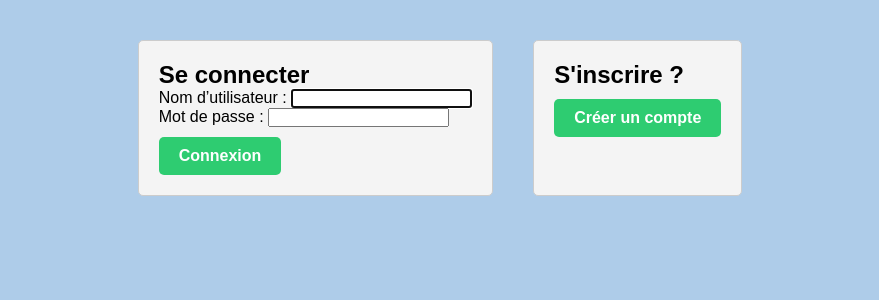
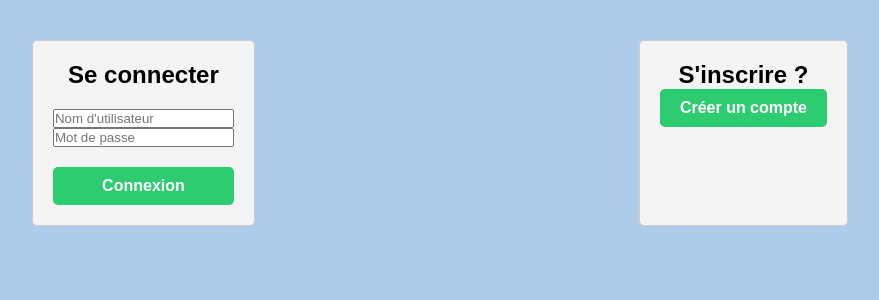
Before and after one commit to samichelly/P9__Django_web_app, a Django app: page / in a window 1280 px wide. Shown: the part 251-551 px from the top of the page, without its empty margins (200-1079 px from the left). Run offline with Django 4.2, Linux system fonts and the light colour scheme.

Commit message:
Corrections front-end : pages subscription, signin, and create_ticket

```diff
--- a/LITReview/app_books/forms.py
+++ b/LITReview/app_books/forms.py
@@ -15,12 +15,27 @@ class SignUpForm(UserCreationForm):
 
 
 class SignInForm(AuthenticationForm):
+    username = forms.CharField(
+        widget=forms.TextInput(attrs={"placeholder": "Nom d'utilisateur"})
+    )
+    password = forms.CharField(
+        widget=forms.PasswordInput(attrs={"placeholder": "Mot de passe"})
+    )
+
     class Meta:
         model = User
         fields = ("username", "password")
 
 
 class TicketForm(forms.ModelForm):
+    title = forms.CharField(
+        widget=forms.TextInput(attrs={"placeholder": "Ajouter un titre"})
+    )
+    description = forms.CharField(
+        widget=forms.Textarea(attrs={"placeholder": "Ajouter une description"})
+    )
+    image = forms.ImageField(label="Sélectionner une image")
+
     class Meta:
         model = Ticket
         fields = ("title", "description", "image")
--- a/LITReview/app_books/static/styles.css
+++ b/LITReview/app_books/static/styles.css
@@ -45,7 +45,8 @@ header img {
 .signin {
     display: flex;
     flex-direction: row;
-    justify-content: center;
+    justify-content: space-around;
+    /* Ajustez l'espacement entre les formulaires */
 }
 
 .signin_form {
@@ -57,17 +58,28 @@ header img {
     border-radius: 5px;
     display: flex;
     flex-direction: column;
+    align-items: center;
+    /* Centrez les éléments horizontalement */
 }
 
 .signin_form form {
     flex-grow: 1;
-    /* Permet au formulaire de prendre toute la hauteur disponible */
+    margin-top: 20px;
+    width: 100%;
+    /* Remplissez la largeur disponible */
+    text-align: center;
+    /* Centrez le texte dans le formulaire */
 }
 
-.signin_form button,
-.signin_form a {
-    margin-top: 10px;
+.signin_form button {
+    margin-top: 20px;
+    /* Espacement entre le formulaire et le bouton */
+    width: 100%;
+    /* Remplissez la largeur disponible */
 }
+
+
+
 
 
 /* NavBar */
@@ -124,6 +136,10 @@ nav ul li a:hover {
     border-radius: 10px;
 }
 
+.ticket-container>* {
+    margin-bottom: 10px;
+}
+
 .review-container {
     background-color: #3498db;
     color: white;
@@ -131,6 +147,10 @@ nav ul li a:hover {
     margin-bottom: 20px;
     border-bottom: 5px solid #3f87cc;
     border-radius: 10px;
+}
+
+.review-container>* {
+    margin-bottom: 10px;
 }
 
 .date-right {
@@ -256,3 +276,14 @@ nav ul li a:hover {
     border-radius: 10px;
     border-bottom: 5px solid peru;
 }
+
+.user-wrapper {
+    display: flex;
+    flex-direction: row;
+    margin-bottom: 10px;
+    padding-right: 10px;
+    padding-bottom: 10px;
+    justify-content: space-between;
+    border-bottom: 2px solid black;
+    width: 100%;
+}
--- a/LITReview/app_books/templates/create_ticket.html
+++ b/LITReview/app_books/templates/create_ticket.html
@@ -7,7 +7,9 @@
 <form method="post" enctype="multipart/form-data">
     {% csrf_token %}
     <div class="ticket-container">
-        {{ form.as_p }}
+        {{ form.title }}<br>
+        {{ form.description }}<br>
+        {{ form.image.label_tag }} {{ form.image }}<br>
     </div>
     <button class="button success-button" type="submit">Créer</button>
 </form>
--- a/LITReview/app_books/templates/signin.html
+++ b/LITReview/app_books/templates/signin.html
@@ -6,9 +6,11 @@
         <h2>Se connecter</h2>
         <form method="post">
             {% csrf_token %}
-            {{ form.as_p }}
+            {{ form.username }}<br>
+            {{ form.password }}<br>
             <button class="button success-button" type="submit">Connexion</button>
         </form>
+
     </div>
     <div class="signin_form">
         <h2>S'inscrire ?</h2>
```
Also changed, not shown: LITReview/app_books/templates/subscription.html (+4 -3 lines), LITReview/db.sqlite3.
